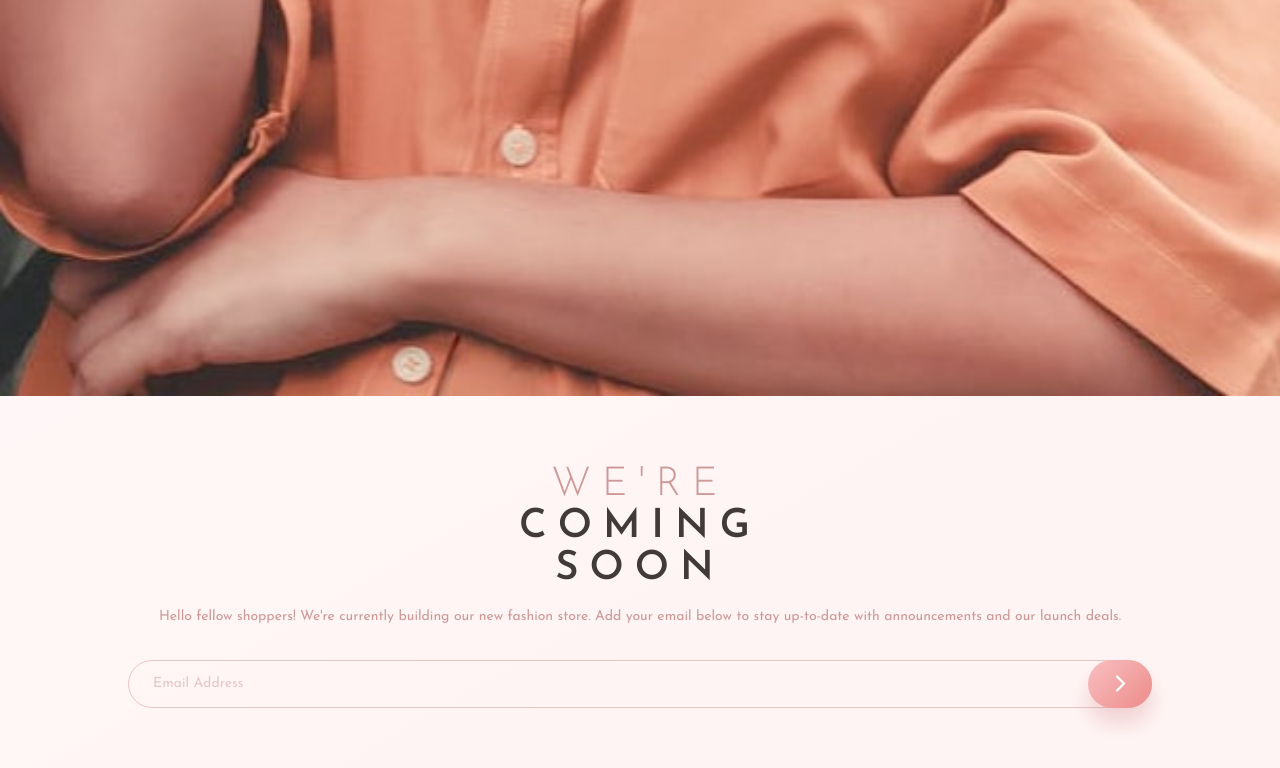
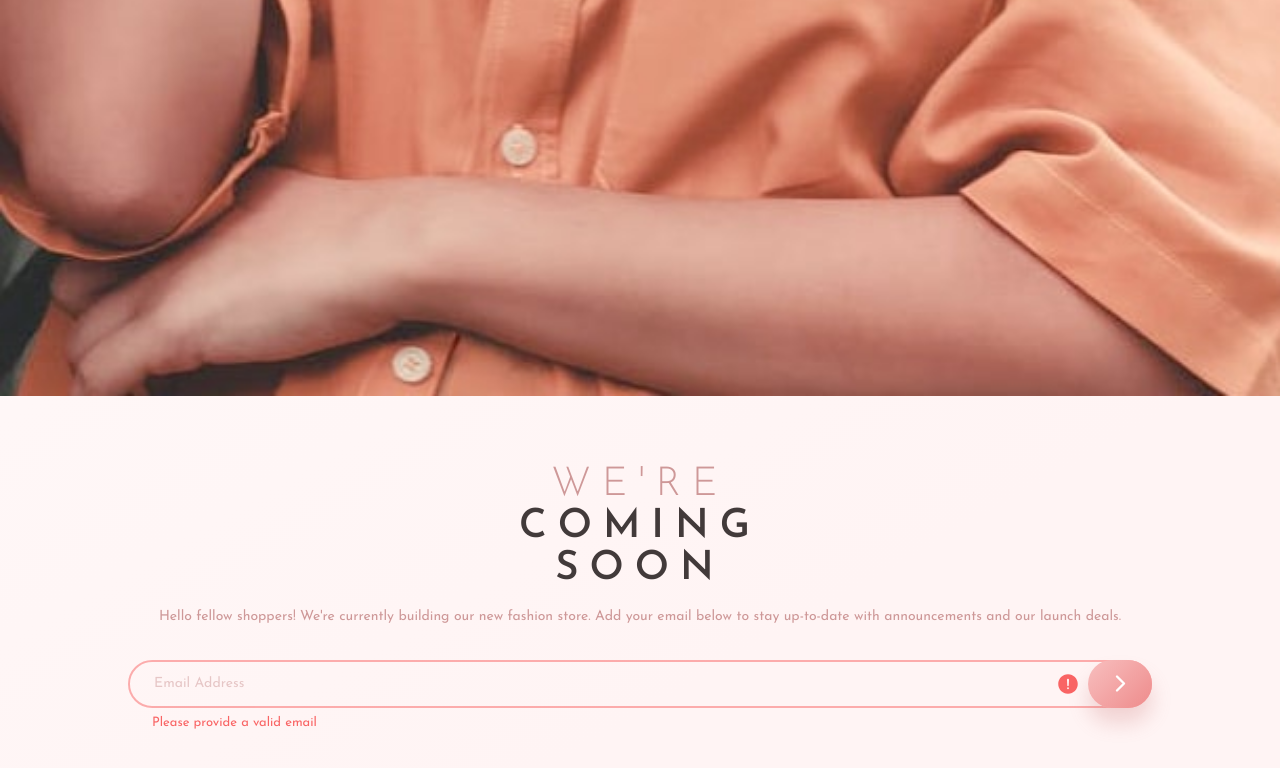
Before and after one commit to paulaabro/base-apparel-coming-soon, a plain HTML site: page index.html in a window 1280 px wide. Both pictures are taken after a click on the button 1120 px from the left and 2051 px from the top of the page. Shown: the part 1368-2136 px from the top of the page. Drawn offline with nearby package versions, Linux system fonts and the light colour scheme.

Commit message:
validate form

```diff
--- a/index.html
+++ b/index.html
@@ -37,5 +37,7 @@
 
     <script type="module" src="https://unpkg.com/ionicons@5.5.2/dist/ionicons/ionicons.esm.js"></script>
     <script nomodule src="https://unpkg.com/ionicons@5.5.2/dist/ionicons/ionicons.js"></script>
+
+    <script src="script.js"></script>
   </body>
 </html>
--- /dev/null
+++ b/script.js
@@ -0,0 +1,26 @@
+function isEmailValid(email) {
+  const regex = /^[\w-.]+@([\w-]+\.)+[\w-]{2,4}$/g;
+  const result = email.match(regex);
+  return !!result;
+}
+
+function handleForm() {
+  const email = input.value;
+  if (isEmailValid(email)) {
+    if (form.classList.contains('invalid')) {
+      form.classList.remove('invalid');
+    }
+    input.value = '';
+    form.classList.add('valid');
+  } else {
+    if (form.classList.contains('valid')) {
+      form.classList.remove('valid');
+    }
+    form.classList.add('invalid');
+  }
+}
+
+const form = document.querySelector('.form');
+const input = document.querySelector('input');
+const button = document.querySelector("button");
+button.addEventListener('click', handleForm);
--- a/style.css
+++ b/style.css
@@ -4,6 +4,8 @@
   --pink: #EE8B8B;
   --tan-pink:#CE9898;
   --green: #6EC793;
+  --red: #F96464;
+
   --gray: #423A3A;
   --white: #fff;
 
@@ -111,6 +113,14 @@ button ion-icon {
 .valid {
   color: var(--green);
 }
+.invalid {
+  color: var(--red);
+}
+
+.invalid input {
+  border: 2px solid var(--red);
+}
+
 .valid ion-icon.success, .invalid ion-icon.fail {
   display: initial;
   font-size: 24px;
```
